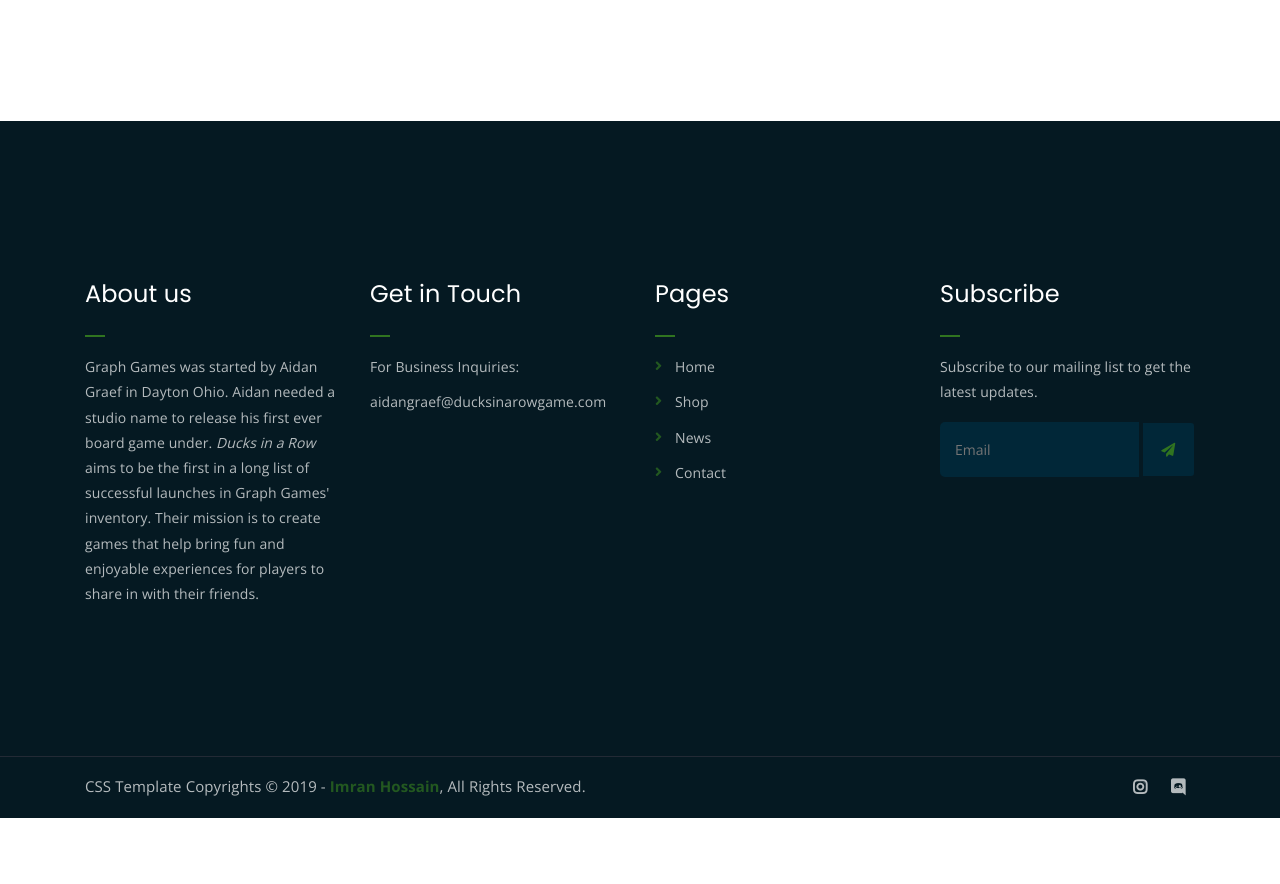
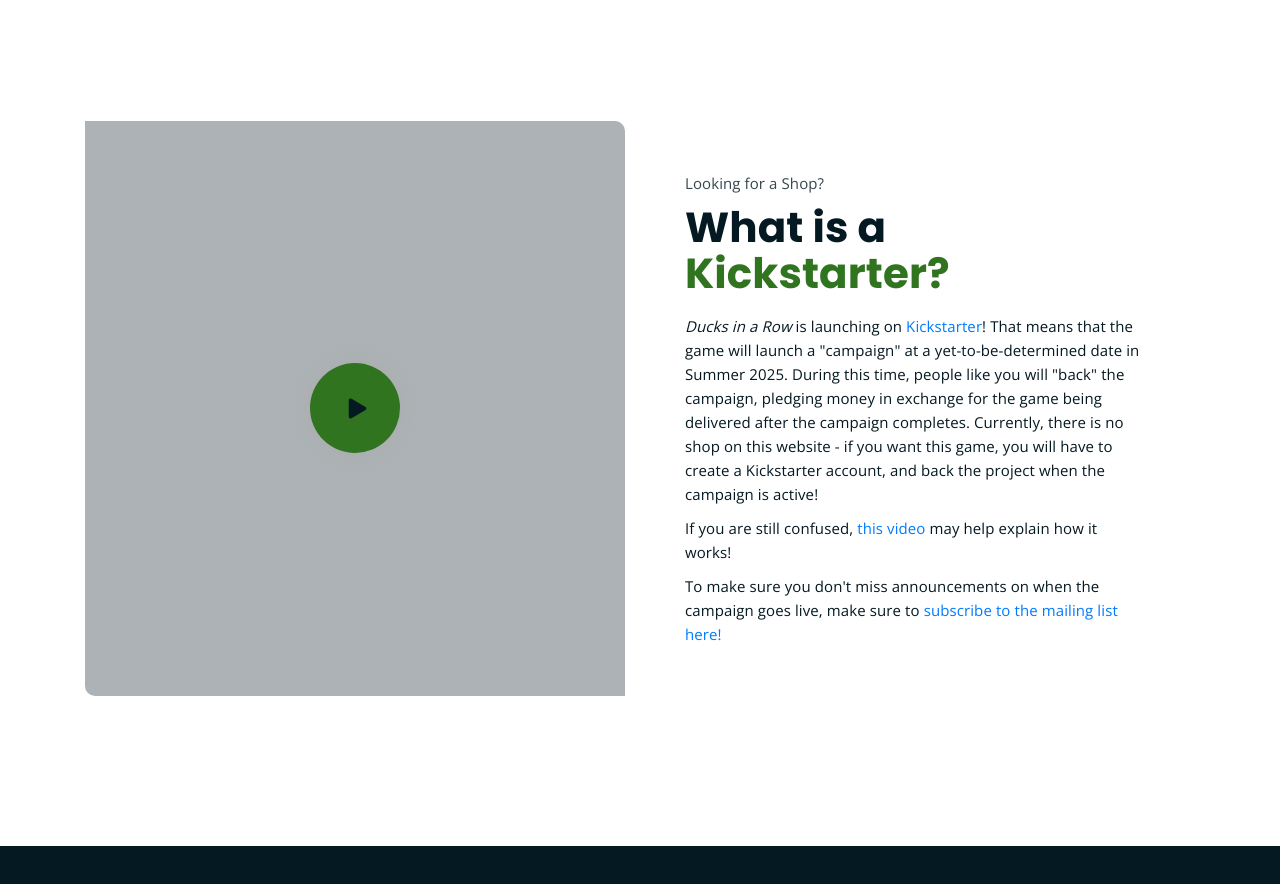
Before and after one commit to Aidangraef/DucksInARow, a plain HTML site: page shopcomingsoon.html in a window 1280 px wide. Shown: the part 480-1364 px from the top of the page. Before the commit the page ends 1298 px from the top, so only its background shows below. Drawn offline with nearby package versions, Linux system fonts and the light colour scheme.

Commit message:
updated shop page

```diff
--- a/shopcomingsoon.html
+++ b/shopcomingsoon.html
@@ -264,6 +264,29 @@
 	</div> -->
 	<!-- end logo carousel -->
 
+	<!-- advertisement section -->
+	<div class="abt-section mb-150">
+		<div class="container">
+			<div class="row">
+				<div class="col-lg-6 col-md-12">
+					<div class="abt-bg">
+						<a href="https://www.youtube.com/shorts/OjdTjMlDkag" class="video-play-btn popup-youtube"><i class="fas fa-play"></i></a>
+					</div>
+				</div>
+				<div class="col-lg-6 col-md-12">
+					<div class="abt-text">
+						<p class="top-sub">Looking for a Shop?</p>
+						<h2>What is a <span class="orange-text">Kickstarter?</span></h2>
+						<p><i>Ducks in a Row</i> is launching on <a href="https://help.kickstarter.com/hc/en-us/articles/115004996453-What-is-Kickstarter">Kickstarter</a>! That means that the game will launch a "campaign" at a yet-to-be-determined date in Summer 2025. During this time, people like you will "back" the campaign, pledging money in exchange for the game being delivered after the campaign completes. Currently, there is no shop on this website - if you want this game, you will have to create a Kickstarter account, and back the project when the campaign is active!</p>
+						<p>If you are still confused, <a href="https://www.youtube.com/shorts/OjdTjMlDkag">this video</a> may help explain how it works!</p>
+						<p>To make sure you don't miss announcements on when the campaign goes live, make sure to <a href="mailinglist.html">subscribe to the mailing list here!</a></p>
+					</div>
+				</div>
+			</div>
+		</div>
+	</div>
+	<!-- end advertisement section -->
+
 	<!-- footer -->
 	<div class="footer-area">
 		<div class="container">
```
